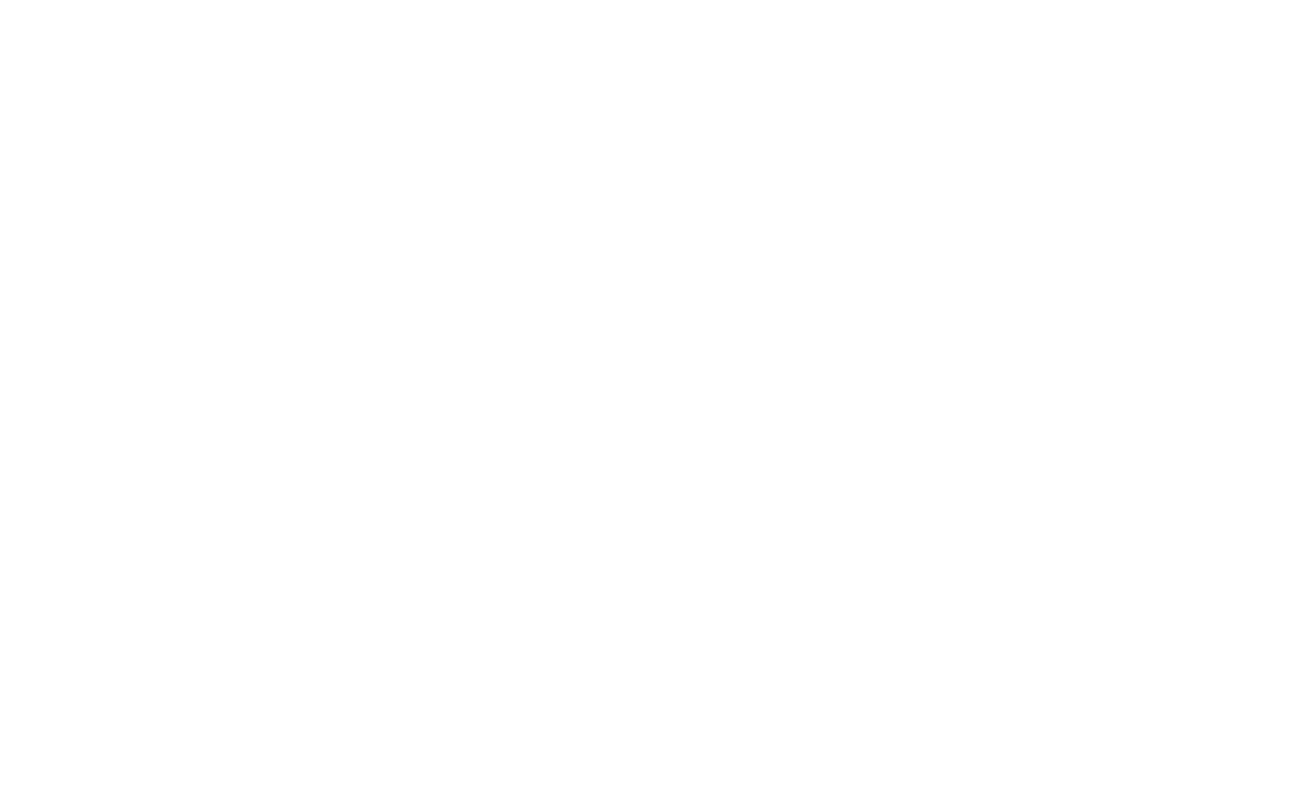
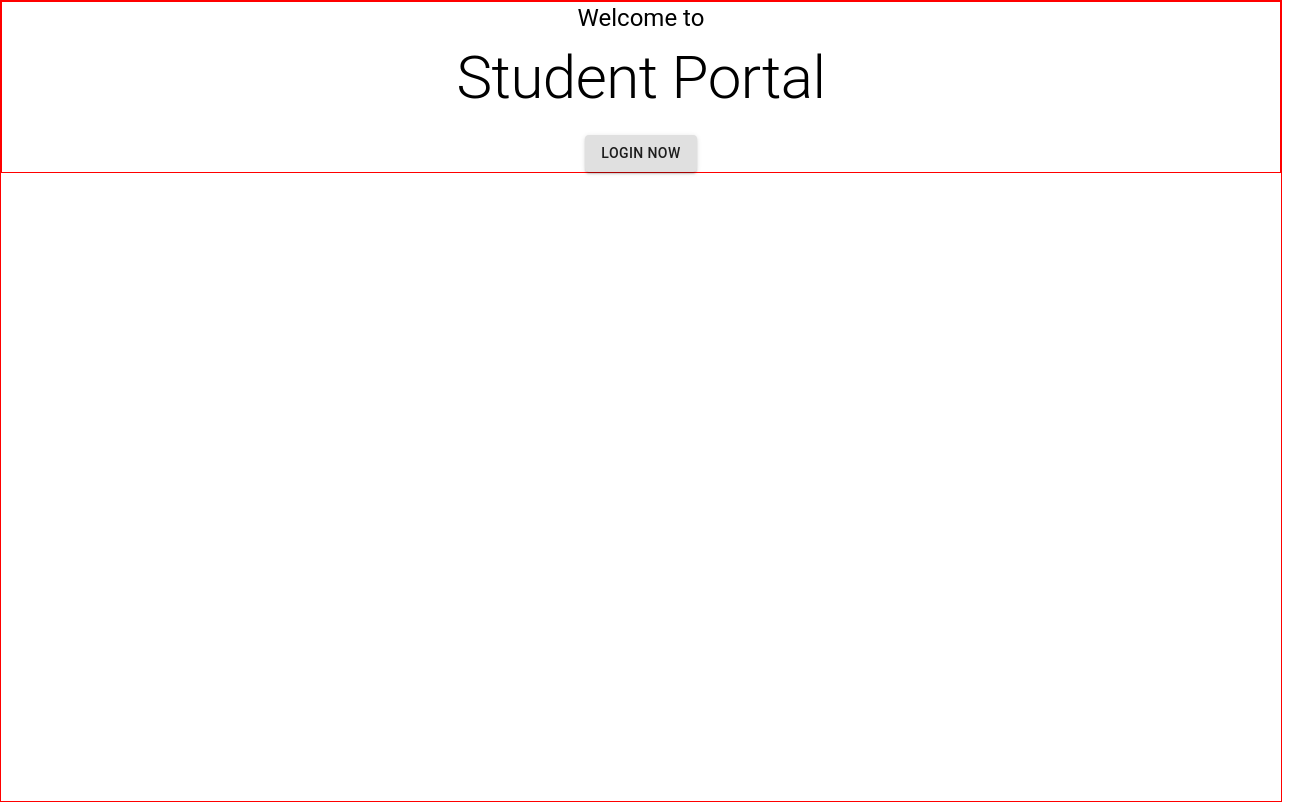
Before and after one commit to MohammadZeeshanQ/cityu-studentportal-frontpage, a React (Create React App) app: page /newportal in a window 1280 px wide. Shown: the whole page, 1306 px wide, since content can reach past the window. Built offline with nearby package versions, Linux system fonts and the light colour scheme.

Commit message:
Added: carousel and Text on new portal

```diff
--- a/package.json
+++ b/package.json
@@ -12,6 +12,8 @@
     "react-dom": "^17.0.2",
     "react-router-dom": "^5.2.0",
     "react-scripts": "4.0.3",
+    "react-slick": "^0.28.1",
+    "slick-carousel": "^1.8.1",
     "web-vitals": "^1.1.1"
   },
   "scripts": {
--- a/src/pages/components/NewPortal.js
+++ b/src/pages/components/NewPortal.js
@@ -1,9 +1,132 @@
 import React from 'react'
+import { makeStyles } from '@material-ui/core/styles';
+import {Typography, Button} from '@material-ui/core';
+import Slider from "react-slick";
+import "slick-carousel/slick/slick.css";
+import "slick-carousel/slick/slick-theme.css";
+
+// importing images from assest
+import Background1 from '../../Assets/Images/Slider1.jpg';
+import Background2 from '../../Assets/Images/Slider2.jpg';
+import Background3 from '../../Assets/Images/Slider3.jpg';
+
+const useStyles = makeStyles({
+    root:{
+        width:'100vw',
+        height:'100vh',
+        border: '1px red solid',
+    },
+    wrapper:{
+
+    },
+    sliderContainer:{
+
+
+    },
+    sliderContentDiv:{
+        position: 'relative',
+        width: '100%',
+        height:'100%',
+    },
+    sliderBackgroundImage:{
+        position: 'absolute',
+        top: '0',
+        left: '0',
+        width: '100%',
+        height:'100%',
+        objectFit: 'cover',
+        ZIndex:'-1',
+    },
+    contentDiv:{
+        textAlign: 'center',
+        //padding: '10em 0',
+        border: '1px red solid'
+    }
+
+});
 
 export default function NewPortal() {
+
+    const classes = useStyles();
+
+    var settings = {
+        dots: false,
+        infinite: true,
+        speed: 1000,
+        slidesToShow: 1,
+        slidesToScroll: 1,
+        initialSlide: 0,
+        pauseOnFocus: false,
+        pauseOnHover: false,
+        swipeToSlide: false,
+        swipe: false,
+        autoplay: true,
+        responsive: [
+          {
+            breakpoint: 1024,
+            settings: {
+              slidesToShow: 1,
+              slidesToScroll: 1,
+            }
+          },
+          {
+            breakpoint: 600,
+            settings: {
+              slidesToShow: 1,
+              slidesToScroll: 1,
+              initialSlide: 1
+            }
+          },
+          {
+            breakpoint: 480,
+            settings: {
+              slidesToShow: 1,
+              slidesToScroll: 1
+            }
+          }
+        ]
+      };
+
     return (
-        <div>
+        <div className={classes.root}>
 
+            <div className={classes.contentDiv} >
+
+                    <Typography variant='h5' className={classes.contentText} gutterBottom>
+                        Welcome to
+                    </Typography>
+
+                    <Typography variant='h2' className={classes.contentText} gutterBottom>
+                        Student Portal
+                    </Typography>
+
+                    <div className={classes.btnDiv} >
+                        <Button variant='contained' className={classes.btnDirect} >Login Now</Button>
+                    </div>
+
+            </div>
+
+            <div className={classes.wrapper}>
+
+                <Slider {...settings} className={classes.sliderContainer}>
+
+                    <div className={classes.sliderContentDiv}>
+                        <img className={classes.sliderBackgroundImage} src={Background1} alt='Background People'/>
+                    </div>
+
+                    <div className={classes.sliderContentDiv}>
+                        <img className={classes.sliderBackgroundImage} src={Background2} alt='Background People'/>
+                    </div>
+
+                    <div className={classes.sliderContentDiv}>
+                        <img className={classes.sliderBackgroundImage} src={Background3} alt='Background People'/>
+                    </div>
+
+                </Slider>
+
+
+
+            </div>
         </div>
     )
 }
```
Also changed, not shown: 1 other file (tests, documents, lock files or other folders).
